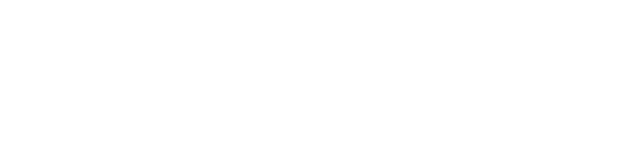
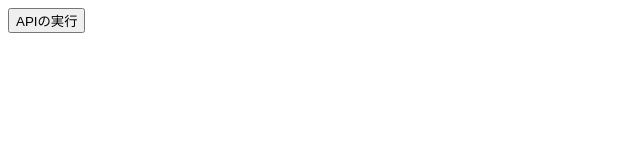
Before and after one commit to wwpl/node-server, a website: page src/client/index.html in a window 1280 px wide. Shown: the whole page, without its empty margins (0-640 px from the left). Drawn offline with Linux system fonts and the light colour scheme.

Commit message:
ボタンを押すとapiが実行される様に修正

```diff
--- a/src/client/index.html
+++ b/src/client/index.html
@@ -5,5 +5,20 @@
     <meta name="viewport" content="width=device-width, initial-scale=1.0" />
     <title>Document</title>
   </head>
-  <body></body>
+  <body>
+    <button class="type" ="button" onclick="fetchData()">APIの実行</button>
+    <div id="ret_api"></div>
+
+    <script>
+      async function fetchData() {
+        try {
+          const response = await fetch('api');
+          document.getElementById('ret_api').textContent =
+            await response.text();
+        } catch (error) {
+          console.error(error);
+        }
+      }
+    </script>
+  </body>
 </html>
```
